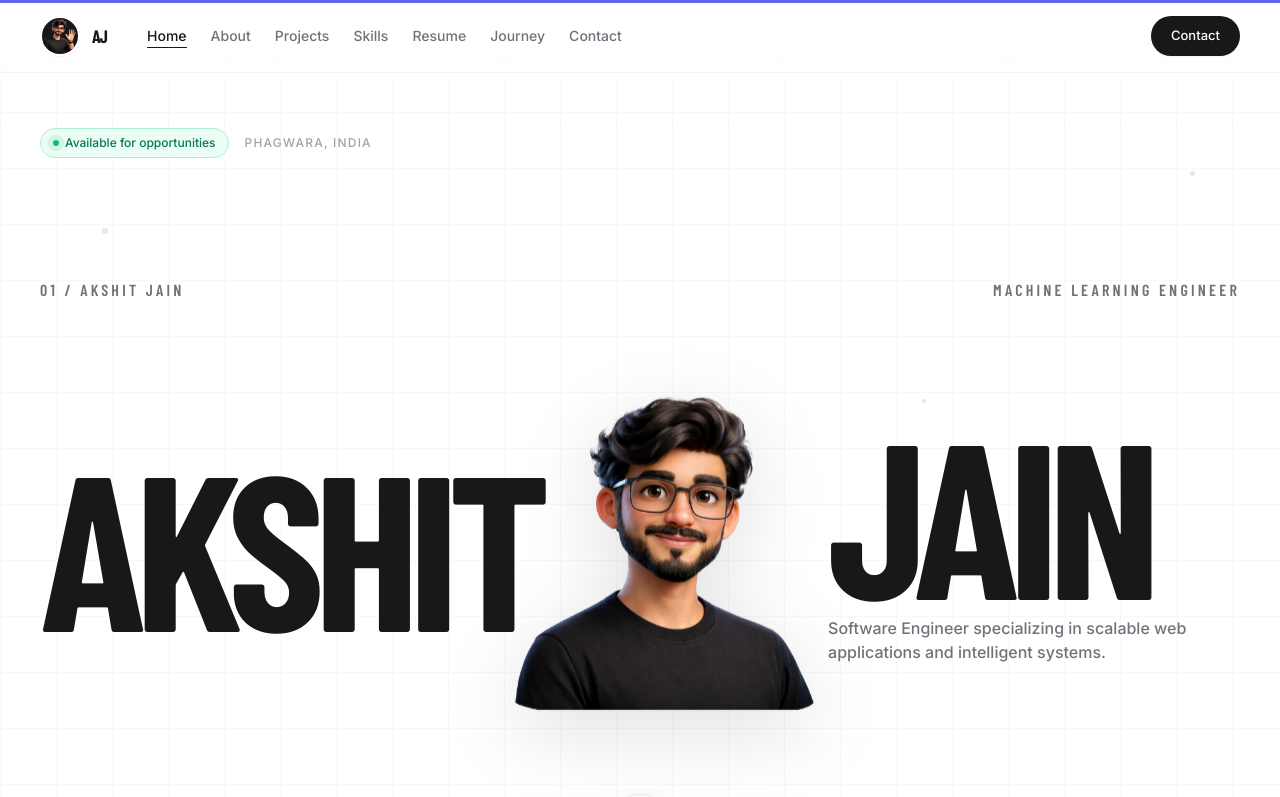
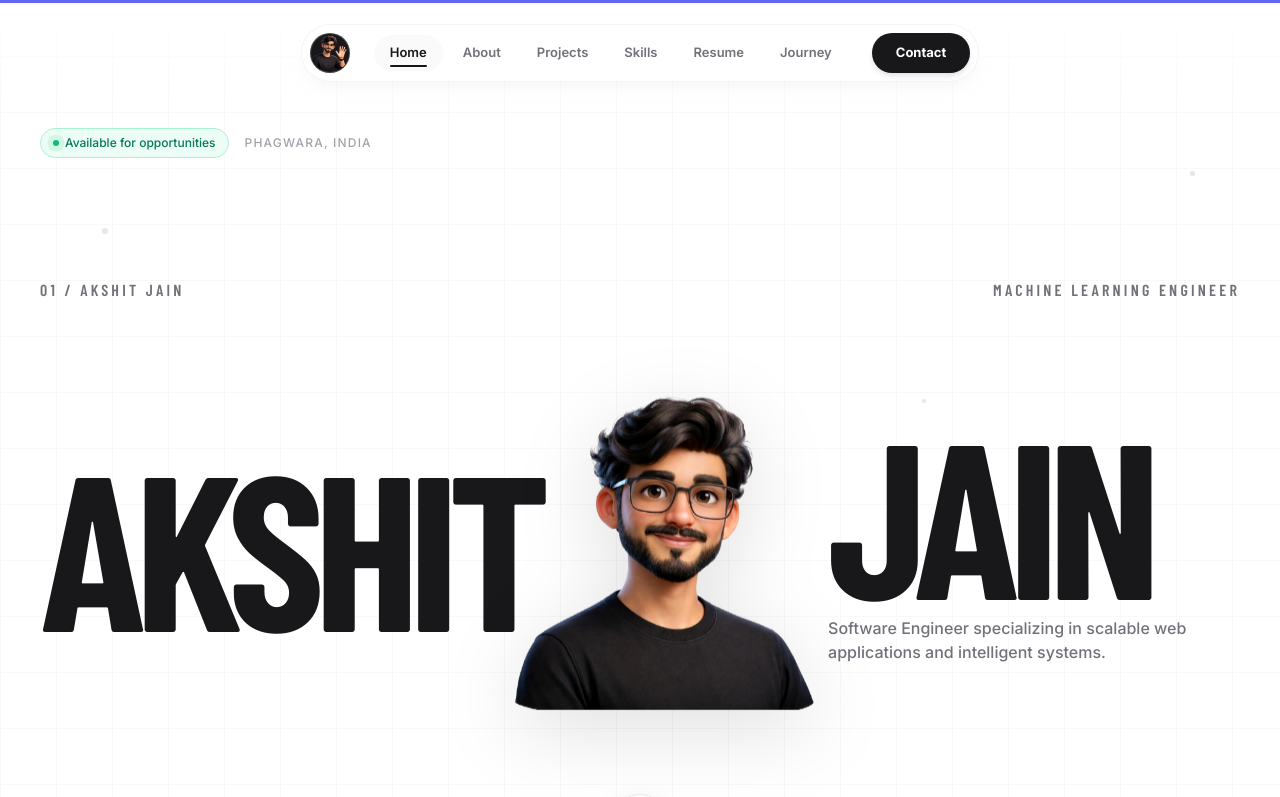
Before and after one commit to akshitjain1/AJ, a Next.js app: page / in a window 1280 px wide. Shown: the top 797 px of the page. Built offline with nearby package versions, Linux system fonts and the light colour scheme; a web font is replaced by a local one.

Commit message:
Redesign Navbar to floating pill shape for elegant feel

```diff
--- a/src/components/Navbar.tsx
+++ b/src/components/Navbar.tsx
@@ -53,110 +53,111 @@ export default function Navbar() {
 
   return (
     <>
+      <div className="fixed top-6 left-0 right-0 z-50 flex justify-center px-4 pointer-events-none">
         <motion.header
           initial={{ y: -80, opacity: 0 }}
           animate={{ y: 0, opacity: 1 }}
-        transition={{ duration: 0.6, ease: [0.16, 1, 0.3, 1] }}
-        className={`fixed top-0 left-0 right-0 z-50 transition-all duration-400 ${
+          transition={{ duration: 0.8, ease: [0.16, 1, 0.3, 1] }}
+          className={`pointer-events-auto flex items-center gap-2 sm:gap-4 pl-2 pr-2 py-2 rounded-full border transition-all duration-500 ${
             scrolled
-            ? 'navbar-blur border-b border-zinc-200/60 shadow-sm shadow-zinc-100/50 py-3 bg-white/70'
-            : 'bg-white/40 backdrop-blur-md border-b border-zinc-200/40 py-4'
+              ? 'navbar-blur border-zinc-200/80 shadow-xl shadow-zinc-200/40 bg-white/80'
+              : 'bg-white/60 backdrop-blur-md border-zinc-200/40 shadow-lg shadow-zinc-200/20'
           }`}
         >
-        <div className="max-w-[1400px] mx-auto px-6 md:px-10 flex items-center justify-between">
-          <div className="flex items-center gap-6 md:gap-10">
           {/* Logo / Avatar */}
           <a
             href="#home"
-            onClick={(e) => { e.preventDefault(); handleLinkClick('#home'); }}
+            onClick={(e) => {
+              e.preventDefault();
+              handleLinkClick('#home');
+            }}
             className="flex items-center group cursor-pointer"
           >
-            <div className="flex items-center gap-3">
-              <div className="w-9 h-9 sm:w-10 sm:h-10 rounded-full flex items-center justify-center bg-zinc-900 border-2 border-white shadow-sm group-hover:scale-110 transition-transform overflow-hidden relative">
-                <Image
-                  src="/favicon.png"
-                  alt="AJ Logo"
-                  fill
-                  className="object-cover"
-                />
-              </div>
-              <span className="font-display font-black text-zinc-900 text-lg tracking-tighter group-hover:text-indigo-600 transition-colors">AJ</span>
+            <div className="w-10 h-10 rounded-full flex items-center justify-center bg-zinc-900 border border-white/20 shadow-sm group-hover:scale-110 transition-transform overflow-hidden relative">
+              <Image src="/favicon.png" alt="AJ Logo" fill className="object-cover" />
             </div>
           </a>
 
           {/* Desktop Nav */}
-          <nav className="hidden md:flex items-center gap-6">
-            {navLinks.map((link) => {
+          <nav className="hidden md:flex items-center px-2">
+            <div className="flex items-center gap-1">
+              {navLinks.filter(l => l.label !== 'Contact').map((link) => {
                 const sectionId = link.href.replace('#', '');
                 const isActive = activeSection === sectionId;
                 return (
                   <a
                     key={link.label}
                     href={link.href}
-                  onClick={(e) => { e.preventDefault(); handleLinkClick(link.href); }}
-                  className={`relative text-sm font-medium transition-colors hover-underline ${
-                    isActive ? 'text-zinc-900' : 'text-zinc-500 hover:text-zinc-900'
+                    onClick={(e) => {
+                      e.preventDefault();
+                      handleLinkClick(link.href);
+                    }}
+                    className={`relative px-4 py-2 text-[13px] font-semibold transition-all rounded-full hover:bg-zinc-100 ${
+                      isActive ? 'text-zinc-900 bg-zinc-50' : 'text-zinc-500 hover:text-zinc-900'
                     }`}
                   >
                     {link.label}
                     {isActive && (
                       <motion.span
                         layoutId="nav-active"
-                      className="absolute -bottom-0.5 left-0 right-0 h-px bg-zinc-900"
+                        className="absolute bottom-1 left-4 right-4 h-0.5 bg-zinc-900 rounded-full"
                         transition={{ type: 'spring', stiffness: 380, damping: 30 }}
                       />
                     )}
                   </a>
                 );
               })}
+            </div>
           </nav>
-          </div>
 
-          {/* Right Area: CTA and Hamburger */}
-          <div className="flex items-center gap-2">
+          {/* CTA Area */}
+          <div className="flex items-center gap-1">
             <a
               href="#contact"
-              onClick={(e) => { e.preventDefault(); handleLinkClick('#contact'); }}
-              className="bg-zinc-900 text-white text-[13px] font-medium px-5 py-2.5 rounded-full hover:bg-zinc-800 transition-colors hidden sm:block shadow-sm"
+              onClick={(e) => {
+                e.preventDefault();
+                handleLinkClick('#contact');
+              }}
+              className="bg-zinc-900 text-white text-[13px] font-bold px-6 py-2.5 rounded-full hover:bg-zinc-800 transition-all hover:scale-105 active:scale-95 shadow-md shadow-zinc-200"
             >
               Contact
             </a>
 
-            {/* Hamburger */}
+            {/* Hamburger for mobile */}
             <button
-              className="md:hidden w-10 h-10 flex flex-col justify-center items-center gap-1.5 rounded-full bg-zinc-100 hover:bg-zinc-200 transition-colors ml-2"
+              className="md:hidden w-10 h-10 flex flex-col justify-center items-center gap-1.5 rounded-full bg-zinc-50 hover:bg-zinc-100 transition-colors"
               onClick={() => setMenuOpen(!menuOpen)}
               aria-label="Toggle menu"
             >
               <motion.span
-              className="block w-5 h-0.5 bg-zinc-900 rounded-full"
-              animate={{ rotate: menuOpen ? 45 : 0, y: menuOpen ? 7 : 0 }}
+                className="block w-4 h-0.5 bg-zinc-900 rounded-full"
+                animate={{ rotate: menuOpen ? 45 : 0, y: menuOpen ? 6.5 : 0 }}
                 transition={{ duration: 0.2 }}
               />
               <motion.span
-              className="block w-5 h-0.5 bg-zinc-900 rounded-full"
+                className="block w-4 h-0.5 bg-zinc-900 rounded-full"
                 animate={{ opacity: menuOpen ? 0 : 1 }}
                 transition={{ duration: 0.2 }}
               />
               <motion.span
-              className="block w-5 h-0.5 bg-zinc-900 rounded-full"
-              animate={{ rotate: menuOpen ? -45 : 0, y: menuOpen ? -7 : 0 }}
+                className="block w-4 h-0.5 bg-zinc-900 rounded-full"
+                animate={{ rotate: menuOpen ? -45 : 0, y: menuOpen ? -6.5 : 0 }}
                 transition={{ duration: 0.2 }}
               />
             </button>
           </div>
+        </motion.header>
       </div>
-      </motion.header>
 
       {/* Mobile Menu */}
       <AnimatePresence>
         {menuOpen && (
           <motion.div
-            initial={{ opacity: 0, y: -20 }}
-            animate={{ opacity: 1, y: 0 }}
-            exit={{ opacity: 0, y: -20 }}
-            transition={{ duration: 0.25 }}
-            className="fixed inset-x-0 top-[73px] z-40 bg-white/95 backdrop-blur-xl border-b border-zinc-200 shadow-xl overflow-hidden"
+            initial={{ opacity: 0, y: -10, scale: 0.95 }}
+            animate={{ opacity: 1, y: 0, scale: 1 }}
+            exit={{ opacity: 0, y: -10, scale: 0.95 }}
+            transition={{ duration: 0.2, ease: "easeOut" }}
+            className="fixed inset-x-4 top-[88px] z-40 bg-white/95 backdrop-blur-xl border border-zinc-200 shadow-2xl rounded-3xl overflow-hidden md:hidden"
           >
             <nav className="max-w-[1400px] mx-auto px-6 py-6 flex flex-col gap-4">
               {navLinks.map((link) => (
```
Also changed, not shown: 1 other file (tests, documents, lock files or other folders). Lines whose indentation alone changed are shown as unchanged.
